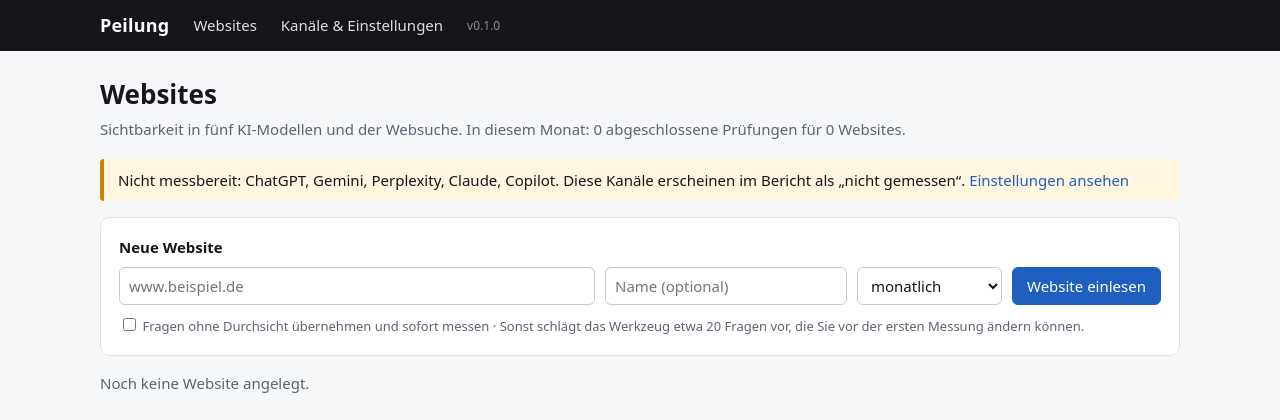
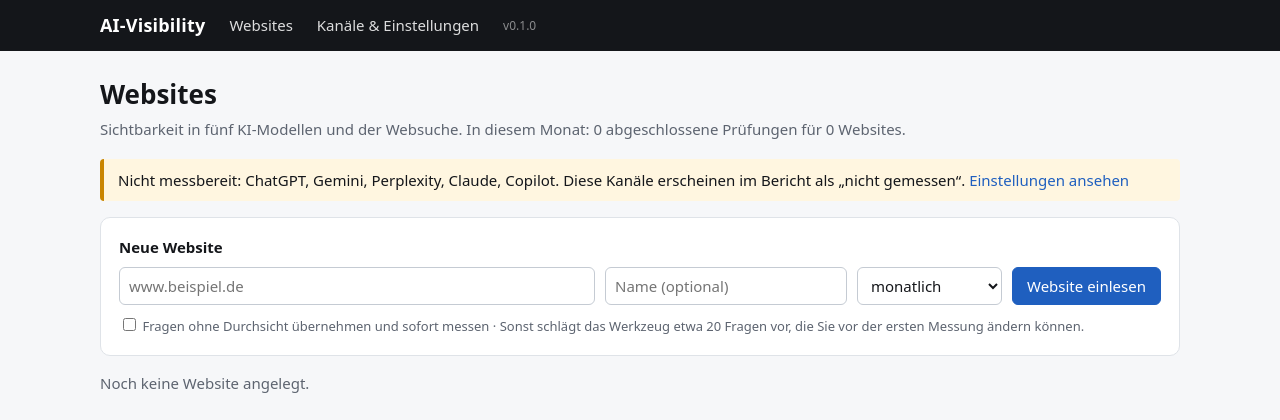
Before and after one commit to Squantomas/AI-visibility, a FastAPI app: page / in a window 1280 px wide. Shown: the top 420 px of the page. Run offline with FastAPI, Linux system fonts and the light colour scheme; data that the repository does not hold is empty.

Commit message:
Projekt von Peilung in AI-Visibility umbenennen
Name in Oberfläche, Berichten, PDF-Dateinamen, User-Agent, Worker-Thread,
Dokumentation und Beispielbericht geändert. Standard-Datenbank ist jetzt
data/ai-visibility.db.

Co-Authored-By: Claude Opus 5.5 <noreply@anthropic.com>

```diff
--- a/app/config.py
+++ b/app/config.py
@@ -29,12 +29,12 @@ def demo_mode():
 
 
 def db_path():
-    p = Path(env("DB_PATH", "data/peilung.db"))
+    p = Path(env("DB_PATH", "data/ai-visibility.db"))
     return p if p.is_absolute() else ROOT / p
 
 
 MAX_PAGES = int(env("MAX_PAGES", "150") or 150)
-USER_AGENT = "Mozilla/5.0 (compatible; PeilungBot/0.1; Website-Audit)"
+USER_AGENT = "Mozilla/5.0 (compatible; AI-VisibilityBot/0.1; Website-Audit)"
 
 # Reihenfolge = Reihenfolge im Bericht. "ai" = KI-Modell, "web" = klassische Websuche.
 CHANNELS = [
--- a/app/main.py
+++ b/app/main.py
@@ -18,7 +18,7 @@ from .config import env
 BASE = Path(__file__).parent
 TENANT = 1  # heute fest; die Tabellen tragen tenant_id, damit später Kundenkonten möglich sind
 
-app = FastAPI(title="Peilung", version=__version__)
+app = FastAPI(title="AI-Visibility", version=__version__)
 app.mount("/static", StaticFiles(directory=BASE / "static"), name="static")
 tpl = Jinja2Templates(directory=BASE / "templates")
 
@@ -38,7 +38,7 @@ async def password(request: Request, call_next):
         except Exception:
             given = ""
         if not secrets.compare_digest(given.encode(), pw.encode()):
-            return Response("Anmeldung nötig", 401, {"WWW-Authenticate": 'Basic realm="Peilung"'})
+            return Response("Anmeldung nötig", 401, {"WWW-Authenticate": 'Basic realm="AI-Visibility"'})
     return await call_next(request)
 
 
@@ -389,7 +389,7 @@ def run_report_pdf(request: Request, rid: int):
     if "pdf" not in out:
         raise HTTPException(500, "PDF konnte nicht erzeugt werden")
     R = get_run(rid)
-    fname = f"Peilung-{get_site(R['site_id'])['domain']}-{(R['started_at'] or '')[:10]}.pdf"
+    fname = f"AI-Visibility-{get_site(R['site_id'])['domain']}-{(R['started_at'] or '')[:10]}.pdf"
     return Response(out["pdf"], media_type="application/pdf", headers={"Content-Disposition": f'inline; filename="{fname}"'})
 
 
--- a/app/measure.py
+++ b/app/measure.py
@@ -254,4 +254,4 @@ def start_worker():
                 traceback.print_exc()
                 time.sleep(15)
 
-    threading.Thread(target=loop, daemon=True, name="peilung-worker").start()
+    threading.Thread(target=loop, daemon=True, name="ai-visibility-worker").start()
--- a/app/templates/base.html
+++ b/app/templates/base.html
@@ -1,8 +1,8 @@
 <!doctype html>
 <html lang="de"><head><meta charset="utf-8"><meta name="viewport" content="width=device-width, initial-scale=1">
-<title>{% block title %}Peilung{% endblock %}</title><link rel="stylesheet" href="/static/app.css"></head>
+<title>{% block title %}AI-Visibility{% endblock %}</title><link rel="stylesheet" href="/static/app.css"></head>
 <body><header class="top"><div class="in">
-<a class="brand" href="/">Peilung</a><a href="/">Websites</a><a href="/settings">Kanäle &amp; Einstellungen</a><span style="opacity:.5;font-size:12px">v{{ version }}</span>
+<a class="brand" href="/">AI-Visibility</a><a href="/">Websites</a><a href="/settings">Kanäle &amp; Einstellungen</a><span style="opacity:.5;font-size:12px">v{{ version }}</span>
 {% if demo() %}<span class="tag">Demo-Modus: simulierte Antworten</span>{% endif %}
 </div></header>
 <main>{% block main %}{% endblock %}</main>
--- a/app/templates/report.html
+++ b/app/templates/report.html
@@ -16,12 +16,12 @@
 {%- set name = R.site.name -%}{%- set H = R.head -%}
 <!doctype html>
 <html lang="de"><head><meta charset="utf-8"><meta name="viewport" content="width=device-width, initial-scale=1">
-<title>Peilung {{ name }} · {{ R.date|date }}</title><style>{{ css }}</style></head><body>
+<title>AI-Visibility {{ name }} · {{ R.date|date }}</title><style>{{ css }}</style></head><body>
 {% if not pdf %}<div class="toolbar"><a href="/sites/{{ R.site.id }}">← {{ name }}</a><a href="/runs/{{ R.run.id }}/report.pdf">Als PDF öffnen</a><button onclick="window.print()">Drucken</button></div>{% endif %}
 <div class="sheet">
 
 <div class="cover">
-<div class="cover-top"><b>Peilung</b><span>{{ R.ref }} · {{ 'Erstmessung' if not R.prev else 'Prüfung %d'|format(R.seq) }} · {{ R.date|date }}</span></div>
+<div class="cover-top"><b>AI-Visibility</b><span>{{ R.ref }} · {{ 'Erstmessung' if not R.prev else 'Prüfung %d'|format(R.seq) }} · {{ R.date|date }}</span></div>
 {% if R.demo %}<div class="banner">Demodaten: Alle Antworten in diesem Bericht sind simuliert und sagen nichts über die tatsächliche Sichtbarkeit aus.</div>{% endif %}
 {% if R.unmeasured %}<div class="banner">Nicht gemessen: {{ R.unmeasured|join(', ') }}. Diese Kanäle fehlen in allen Zahlen dieses Berichts.</div>{% endif %}
 <div class="kicker">Sichtbarkeit in KI-Modellen und Websuche</div>
@@ -147,5 +147,5 @@
 <table><tr><th>Nr.</th><th>Themenfeld</th><th>Frage</th><th class="r">KI</th><th class="r">Websuche</th></tr>
 {% for q in R.questions %}<tr><td class="code">{{ q.code }}</td><td>{{ q.topic }}</td><td>{{ q.text }}{% if q.lang=='en' %} <span class="muted small">(englisch)</span>{% endif %}{% if q.flag=='neustart' %}<span class="flag">Neubeginn</span>{% elif q.flag=='neu' %}<span class="flag">neu</span>{% endif %}</td>
 <td class="r">{{ q.ai_hits }}/{{ q.ai_total }}</td><td class="r">{{ ('Platz %d'|format(q.web_rank) if q.web_rank else 'nicht in Top 10') if q.web_ok else '–' }}</td></tr>{% endfor %}</table>
-<p class="fn">{{ R.ref }} · erstellt mit Peilung {{ version }} · nur für den internen Gebrauch.</p></section>
+<p class="fn">{{ R.ref }} · erstellt mit AI-Visibility {{ version }} · nur für den internen Gebrauch.</p></section>
 </div></body></html>
--- a/app/templates/site.html
+++ b/app/templates/site.html
@@ -1,4 +1,4 @@
-{% extends "base.html" %}{% block title %}{{ s.name or s.domain }} – Peilung{% endblock %}{% block main %}
+{% extends "base.html" %}{% block title %}{{ s.name or s.domain }} – AI-Visibility{% endblock %}{% block main %}
 {% include "_sitehead.html" %}
 {% if s.state=='analysing' %}<p class="note" id="wait">Die Website wird eingelesen und der Fragenvorschlag erstellt. Das dauert meist ein bis zwei Minuten; die Seite lädt von selbst neu.</p>
 {% elif s.state=='error' %}<div class="note err">Die Website konnte nicht eingelesen werden: {{ s.state_msg }}
```
Also changed, not shown: CLAUDE.md (+4 -7 lines), CHANGELOG.md, README.md, 3 other files.
